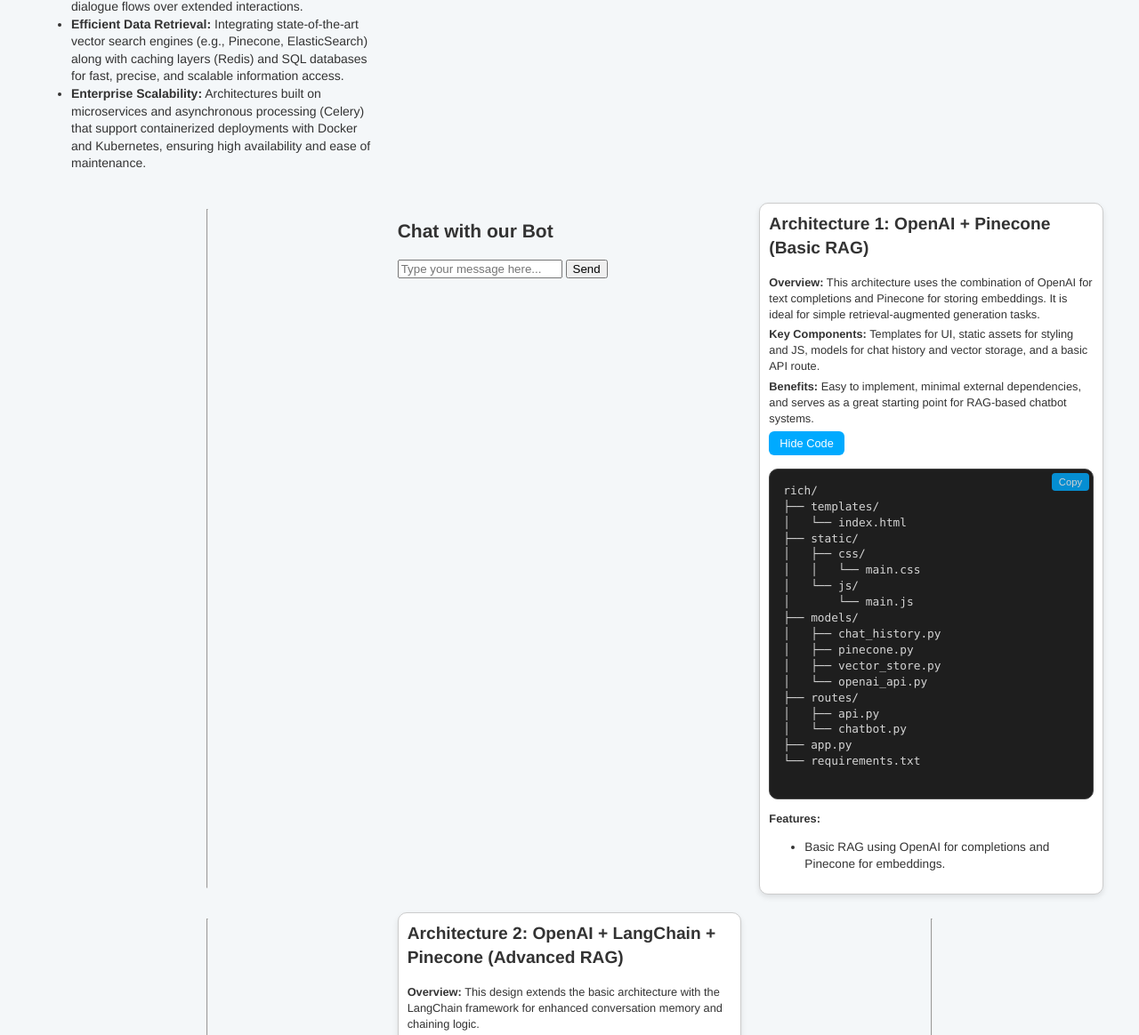
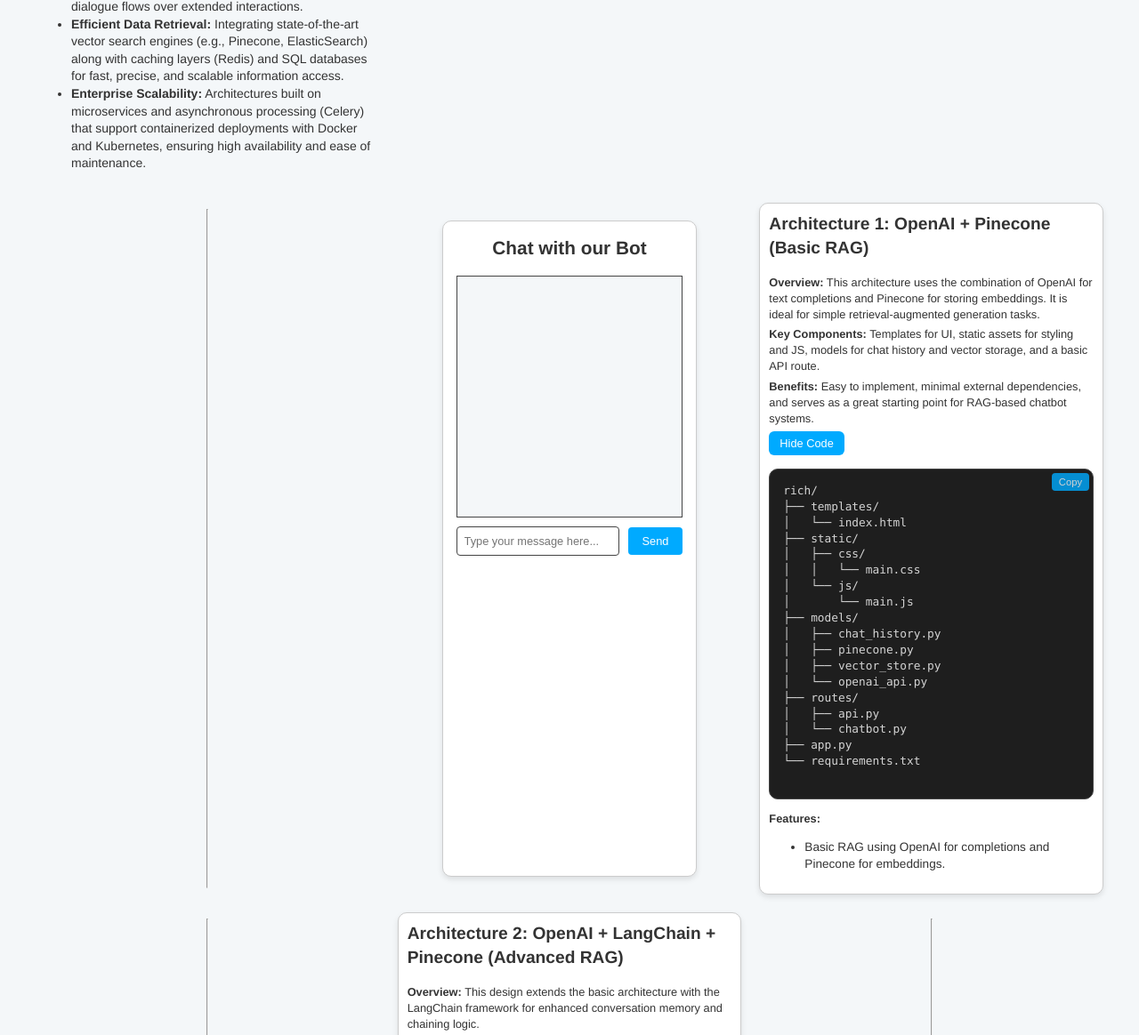
Before and after one commit to Will-Langhart/chatbots, a Flask app: page / in a window 1280 px wide. Shown: the part 625-1789 px from the top of the page at 89% size. Run offline with Flask 3, Linux system fonts and the light colour scheme.

Commit message:
Update main.css

```diff
--- a/static/css/main.css
+++ b/static/css/main.css
@@ -33,6 +33,104 @@
   margin: 5px 0;
   font-size: 0.85rem;
   line-height: 1.4;
+}
+
+/* =============================================
+   Chat Interface Container
+============================================= */
+#chat-interface {
+  background: var(--section-bg);
+  border: 1px solid var(--section-border);
+  border-radius: var(--section-border-radius);
+  padding: 15px;
+  margin: 20px auto;
+  max-width: 600px;
+  box-shadow: var(--shadow);
+}
+
+/* Chat Header */
+#chat-interface h2 {
+  font-size: 1.3rem;
+  margin-top: 0;
+  color: var(--primary-color);
+  text-align: center;
+}
+
+/* Chat Box where messages are displayed */
+#chat-box {
+  height: 250px;
+  overflow-y: auto;
+  border: 1px solid var(--border-color);
+  padding: 10px;
+  margin-bottom: 10px;
+  background: var(--color-bg);
+  font-size: 0.8rem;
+  line-height: 1.4;
+  display: flex;
+  flex-direction: column;
+  gap: 8px;
+}
+
+/* Chat Controls: Input and Send Button */
+#chat-controls {
+  display: flex;
+  gap: 10px;
+  align-items: center;
+}
+
+/* Chat Input Field */
+#chat-input {
+  flex-grow: 1;
+  padding: 8px;
+  border: 1px solid var(--border-color);
+  border-radius: 4px;
+  font-size: 0.8rem;
+}
+
+/* Send Button */
+#send-button {
+  padding: 8px 16px;
+  border: none;
+  border-radius: 4px;
+  background-color: var(--button-bg);
+  color: var(--button-text-color);
+  cursor: pointer;
+  font-size: 0.8rem;
+  transition: background-color var(--transition-speed);
+}
+#send-button:hover {
+  background-color: var(--button-hover-bg);
+}
+
+/* =============================================
+   Chat Message Styling
+============================================= */
+.chat-message {
+  padding: 6px 10px;
+  border-radius: 6px;
+  max-width: 80%;
+  word-wrap: break-word;
+  font-size: 0.8rem;
+  transition: background-color 0.2s ease;
+}
+
+/* User Message (aligned right, subtle blue background) */
+.user-message {
+  background-color: rgba(0, 170, 255, 0.1);
+  align-self: flex-end;
+  text-align: right;
+}
+
+/* Bot Message (aligned left, light grey background) */
+.bot-message {
+  background-color: rgba(0, 0, 0, 0.05);
+  align-self: flex-start;
+  text-align: left;
+}
+
+/* Optional: Hover effect on messages */
+.chat-message:hover {
+  background-color: rgba(0, 170, 255, 0.15);
 }
 
 /* =============================================
@@ -301,4 +399,21 @@ footer a:hover {
     flex-direction: column;
     gap: 5px;
   }
+/* =============================================
+   Responsive Adjustments for Chat
+============================================= */
+@media (max-width: 768px) {
+  #chat-interface {
+    max-width: 100%;
+    margin: 15px;
+  }
+  #chat-controls {
+    flex-direction: column;
+  }
+  #chat-input {
+    width: 100%;
+  }
+  #send-button {
+    width: 100%;
+  }
 }
```
